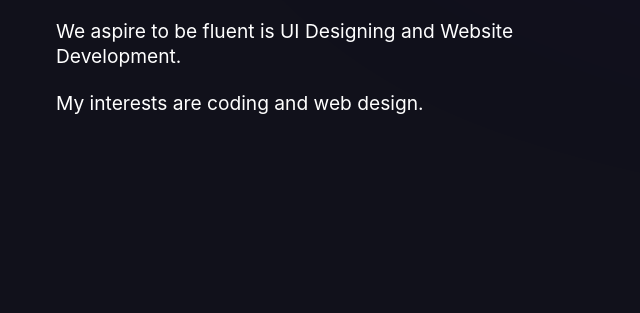
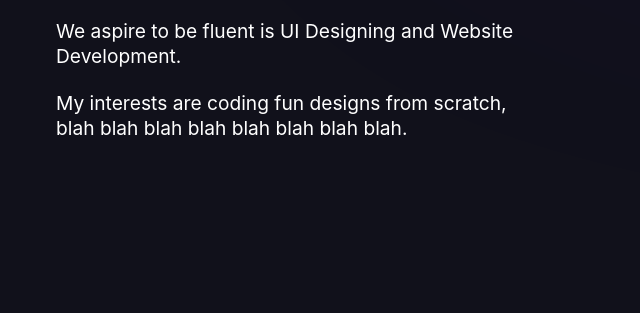
Before and after one commit to manognachalla/website, a plain HTML site: page index.html in a window 1280 px wide. Shown: the part 1193-1506 px from the top of the page, without its empty margins (200-840 px from the left). Drawn offline with nearby package versions, Linux system fonts and the light colour scheme; a web font is replaced by a local one.

Commit message:
Update index.html

```diff
--- a/index.html
+++ b/index.html
@@ -196,7 +196,7 @@
             <br />
             <br />
             <p tabindex="0">
-              My interests are coding and web design.
+              My interests are coding fun designs from scratch, blah blah blah blah blah blah blah blah.
             </p>
             <div class="text"></div>
           </div>
```
